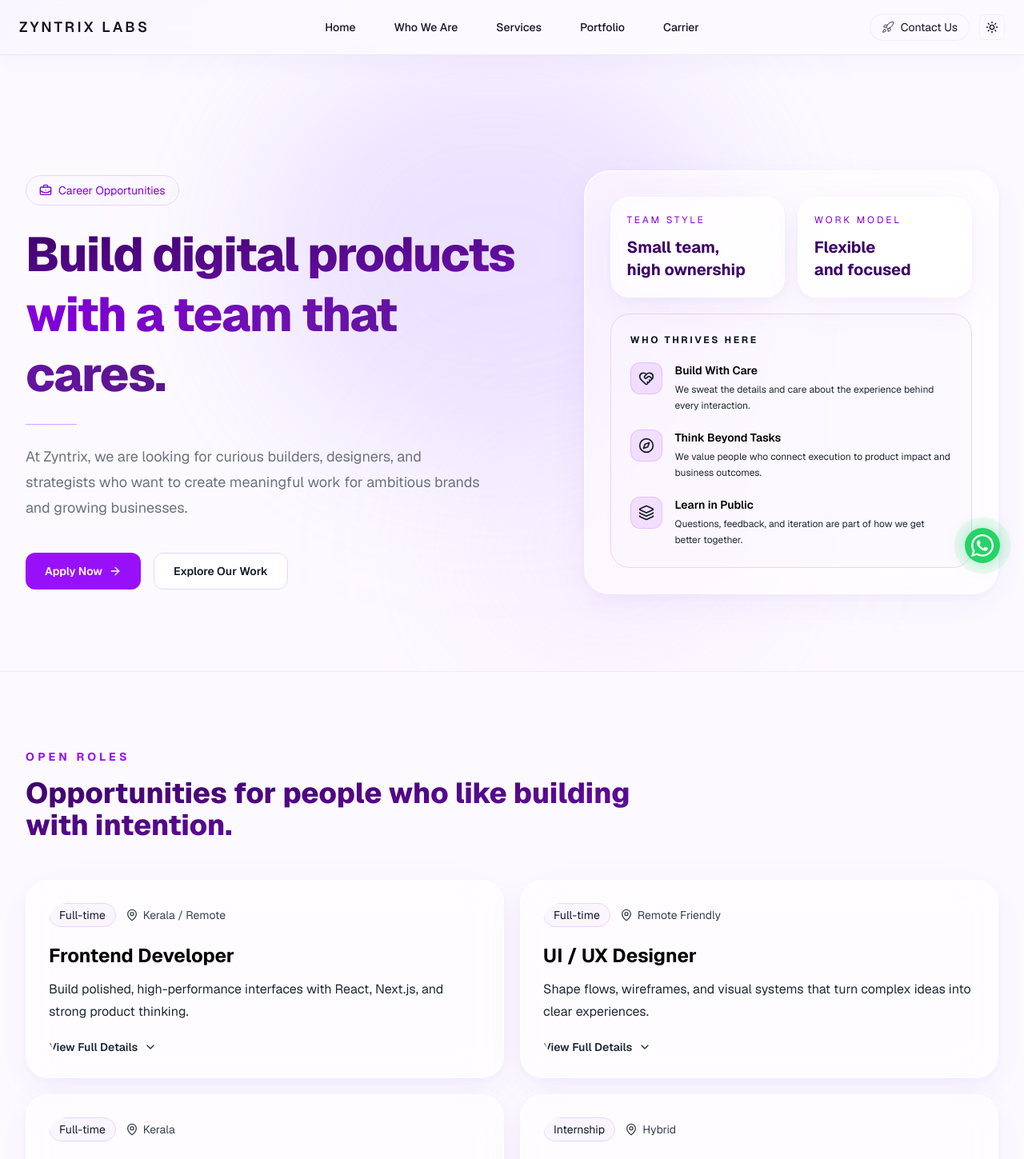
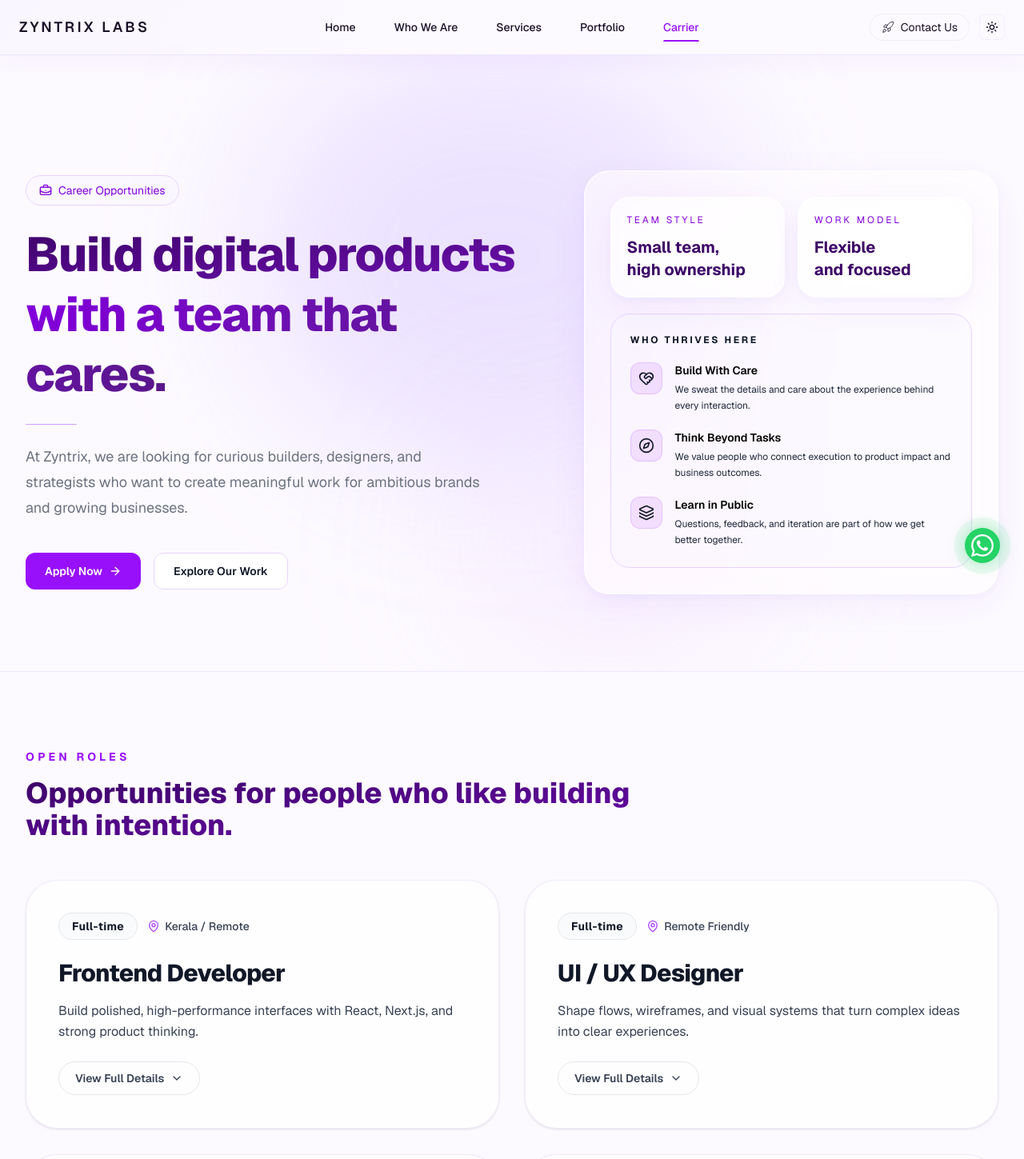
Before and after one commit to akshithjeevan/my-company-website, a Next.js app: page /Carrier in a window 1280 px wide. Shown: the top 1449 px of the page at 80% size. Built offline with nearby package versions, Linux system fonts and the light colour scheme.

Commit message:
ui design 90% completed

```diff
--- a/app/Carrier/page.tsx
+++ b/app/Carrier/page.tsx
@@ -284,96 +284,109 @@
             </h2>
           </div>
 
-          <div className="grid gap-5 lg:grid-cols-2 items-start">
+          <div className="grid gap-8 lg:grid-cols-2 items-start">
             {openings.map((role) => {
               const isOpen = expandedRole === role.title;
               return (
                 <article
                   key={role.title}
-                  className={`group relative rounded-[1.75rem] border glass-card dark:bg-[rgba(14,9,28,0.65)] p-7 transition-all duration-500 hover:-translate-y-1 dark:hover:translate-y-0 hover:shadow-lg dark:hover:shadow-none ${isOpen
-                    ? "border-purple-400 dark:border-purple-500/50 bg-purple-50 dark:bg-purple-500/[0.05] shadow-[0_0_50px_rgba(168,85,247,0.15)] dark:shadow-[0_0_50px_rgba(168,85,247,0.1)]"
-                    : "border-purple-200/60 dark:border-purple-500/22 hover:border-purple-400/60 dark:hover:border-purple-500/30 hover:bg-purple-50/50 dark:hover:bg-white/[0.03] shadow-sm dark:shadow-none"
+                  className={`group relative rounded-[2.5rem] border p-8 sm:p-10 transition-all duration-500 overflow-hidden ${isOpen
+                    ? "border-purple-500/50 bg-white/95 dark:bg-[rgba(20,12,45,0.85)] shadow-[0_10px_40px_rgba(139,92,246,0.15)] dark:shadow-[0_0_50px_rgba(168,85,247,0.2)]"
+                    : "border-border dark:border-purple-500/25 bg-white/80 dark:bg-[rgba(14,9,28,0.65)] hover:border-purple-500/50 hover:bg-white dark:hover:bg-[rgba(20,12,45,0.90)] hover:-translate-y-2 hover:shadow-[0_8px_32px_rgba(139,92,246,0.15)] dark:hover:shadow-[0_0_50px_rgba(109,40,217,0.32)] shadow-sm dark:shadow-none"
                     }`}
                 >
-                  <div className="relative flex h-full flex-col overflow-hidden rounded-[1.4rem]">
-                    {/* Top glow bar */}
-                    <div className={`absolute top-0 left-0 right-0 h-[2px] dark:h-px bg-gradient-to-r from-transparent via-purple-500/80 dark:via-purple-500/60 to-transparent transition-opacity duration-500 rounded-t-[1.75rem] ${isOpen ? "opacity-100" : "opacity-0 group-hover:opacity-100"}`} />
+                  {/* Dynamic Cyber-Grid & Ambient Orbs Background (Hover) */}
+                  <div className="absolute inset-0 -z-10 opacity-0 group-hover:opacity-100 transition-opacity duration-700 overflow-hidden rounded-[2.5rem]">
+                    {/* Grid Pattern */}
+                    <div className="absolute inset-0 bg-[linear-gradient(to_right,#8b5cf61a_1px,transparent_1px),linear-gradient(to_bottom,#8b5cf61a_1px,transparent_1px)] bg-[size:24px_24px] [mask-image:radial-gradient(ellipse_80%_80%_at_50%_50%,#000_20%,transparent_100%)] dark:bg-[linear-gradient(to_right,#a855f715_1px,transparent_1px),linear-gradient(to_bottom,#a855f715_1px,transparent_1px)]" />
+                    {/* Glowing Orbs */}
+                    <div className="absolute -top-20 -right-20 h-64 w-64 rounded-full bg-purple-500/20 blur-3xl group-hover:animate-pulse" />
+                    <div className="absolute -bottom-20 -left-20 h-64 w-64 rounded-full bg-indigo-500/20 blur-3xl group-hover:animate-[pulse_3s_ease-in-out_infinite]" />
+                  </div>
 
+                  <div className="relative flex h-full flex-col">
                     {/* Header row */}
-                    <div className="flex flex-wrap items-center gap-3 text-sm text-gray-700 dark:text-gray-500 mb-5">
-                      <span className={`rounded-full border px-3 py-1 transition-colors duration-300 ${isOpen ? "border-purple-500/40 text-gray-900 dark:text-purple-300 bg-purple-500/10" : "border-purple-200 dark:border-white/10 bg-purple-50 dark:bg-white/[0.04] text-gray-900 dark:text-gray-400"
+                    <div className="flex flex-wrap items-center gap-3 text-sm text-gray-700 dark:text-gray-500 mb-6">
+                      <span className={`rounded-full border px-4 py-1.5 font-bold tracking-wide transition-colors duration-300 ${isOpen ? "border-purple-500/50 text-purple-700 dark:text-purple-300 bg-purple-500/10" : "border-gray-200 dark:border-white/10 bg-gray-50 dark:bg-white/[0.04] text-gray-900 dark:text-gray-400 group-hover:border-purple-300 dark:group-hover:border-purple-500/30 group-hover:text-purple-600 dark:group-hover:text-purple-300"
                         }`}>
                         {role.type}
                       </span>
-                      <span className="inline-flex items-center gap-1.5">
-                        <MapPin className="h-4 w-4" />
+                      <span className="inline-flex items-center gap-1.5 font-medium">
+                        <MapPin className="h-4 w-4 text-purple-500" />
                         {role.location}
                       </span>
                     </div>
 
-                    <h3 className={`text-2xl font-bold transition-colors duration-300 ${isOpen ? "text-gray-900 dark:text-purple-200" : "text-black dark:text-white group-hover:text-gray-900 dark:group-hover:text-purple-100"
+                    <h3 className={`text-2xl sm:text-3xl font-extrabold tracking-tight transition-colors duration-300 ${isOpen ? "premium-text-gradient dark:text-white" : "text-gray-900 dark:text-white group-hover:premium-text-gradient"
                       }`}>{role.title}</h3>
-                    <p className="mt-3 text-base leading-7 text-gray-800 dark:text-gray-400">{role.description}</p>
+                    <p className="mt-4 text-base leading-relaxed text-gray-700 dark:text-gray-400">{role.description}</p>
 
                     {/* Toggle button */}
                     <button
                       onClick={() => toggle(role.title)}
-                      className={`mt-5 inline-flex items-center gap-2 text-sm font-semibold transition-all duration-300 ${isOpen ? "text-gray-900 dark:text-purple-400" : "text-gray-800 dark:text-gray-500 group-hover:text-gray-900 dark:group-hover:text-purple-400"
+                      className={`mt-6 inline-flex items-center gap-2 rounded-full border px-5 py-2.5 text-sm font-semibold transition-all duration-300 w-fit ${isOpen ? "border-purple-500/50 bg-purple-500/10 text-purple-700 dark:text-purple-300" : "border-gray-200 dark:border-white/10 bg-transparent text-gray-700 dark:text-gray-400 group-hover:border-purple-500/30 group-hover:text-purple-600 dark:group-hover:text-purple-300 group-hover:bg-purple-50 dark:group-hover:bg-purple-500/10"
                         }`}
                     >
-                      {isOpen ? "Collapse" : "View Full Details"}
-                      <ChevronDown className={`h-4 w-4 transition-transform duration-300 ${isOpen ? "rotate-180" : ""}`} />
+                      {isOpen ? "Close Details" : "View Full Details"}
+                      <ChevronDown className={`h-4 w-4 transition-transform duration-500 ${isOpen ? "rotate-180" : ""}`} />
                     </button>
 
                     {/* Expandable panel */}
-                    {isOpen && (
-                      <div className="mt-6 space-y-5 border-t border-purple-200 dark:border-white/[0.07] pt-6">
-
+                    <div
+                      className={`grid transition-all duration-500 ease-in-out ${isOpen ? "grid-rows-[1fr] opacity-100 mt-8 pt-8 border-t border-purple-200 dark:border-white/[0.07]" : "grid-rows-[0fr] opacity-0 mt-0 pt-0 border-t border-transparent"
+                        }`}
+                    >
+                      <div className="overflow-hidden space-y-8">
+                        {/* Responsibilities */}
                         <div>
-                          <p className="text-xs font-bold uppercase tracking-[0.2em] text-gray-900 dark:text-purple-500 mb-3 transition-colors duration-300">Responsibilities</p>
-                          <ul className="space-y-2">
+                          <p className="text-xs font-bold uppercase tracking-[0.2em] text-purple-600 dark:text-purple-500 mb-4">Responsibilities</p>
+                          <ul className="space-y-3">
                             {role.responsibilities.map((r) => (
-                              <li key={r} className="flex items-start gap-2 text-sm leading-6 text-black/80 dark:text-gray-300">
-                                <span className="mt-1.5 h-1.5 w-1.5 shrink-0 rounded-full bg-purple-600 dark:bg-purple-500" />
+                              <li key={r} className="flex items-start gap-3 text-sm leading-relaxed text-gray-800 dark:text-gray-300">
+                                <span className="mt-1.5 h-1.5 w-1.5 shrink-0 rounded-full bg-gradient-to-r from-purple-600 to-indigo-600 shadow-[0_0_10px_rgba(168,85,247,0.8)]" />
                                 {r}
                               </li>
                             ))}
                           </ul>
                         </div>
 
+                        {/* Requirements */}
                         <div>
-                          <p className="text-xs font-bold uppercase tracking-[0.2em] text-gray-900 dark:text-purple-500 mb-3 transition-colors duration-300">Requirements</p>
-                          <ul className="space-y-2">
+                          <p className="text-xs font-bold uppercase tracking-[0.2em] text-purple-600 dark:text-purple-500 mb-4">Requirements</p>
+                          <ul className="space-y-3">
                             {role.requirements.map((r) => (
-                              <li key={r} className="flex items-start gap-2 text-sm leading-6 text-black/80 dark:text-gray-300">
-                                <span className="mt-1.5 h-1.5 w-1.5 shrink-0 rounded-full bg-purple-600 dark:bg-purple-500" />
+                              <li key={r} className="flex items-start gap-3 text-sm leading-relaxed text-gray-800 dark:text-gray-300">
+                                <span className="mt-1.5 h-1.5 w-1.5 shrink-0 rounded-full bg-gradient-to-r from-purple-600 to-indigo-600 shadow-[0_0_10px_rgba(168,85,247,0.8)]" />
                                 {r}
                               </li>
                             ))}
                           </ul>
                         </div>
 
+                        {/* Nice to Have */}
                         <div>
-                          <p className="text-xs font-bold uppercase tracking-[0.2em] text-gray-500 dark:text-gray-600 mb-3 transition-colors duration-300">Nice to Have</p>
-                          <ul className="space-y-2">
+                          <p className="text-xs font-bold uppercase tracking-[0.2em] text-gray-500 dark:text-gray-500 mb-4">Nice to Have</p>
+                          <ul className="space-y-3">
                             {role.niceToHave.map((r) => (
-                              <li key={r} className="flex items-start gap-2 text-sm leading-6 text-gray-800 dark:text-gray-500">
-                                <span className="mt-1.5 h-1.5 w-1.5 shrink-0 rounded-full bg-purple-900/30 dark:bg-gray-600" />
+                              <li key={r} className="flex items-start gap-3 text-sm leading-relaxed text-gray-600 dark:text-gray-500">
+                                <span className="mt-1.5 h-1.5 w-1.5 shrink-0 rounded-full bg-gray-400 dark:bg-gray-700" />
                                 {r}
                               </li>
                             ))}
                           </ul>
                         </div>
 
+                        <div className="pt-4 pb-2">
                           <Link
                             href={`mailto:info@Zyntrix.co.in?subject=Application — ${encodeURIComponent(role.title)}`}
-                          className="mt-2 inline-flex items-center gap-2 rounded-xl bg-purple-600 px-5 py-2.5 text-sm font-semibold text-white hover:bg-purple-500 hover:shadow-[0_0_25px_rgba(168,85,247,0.4)] transition-all duration-300"
+                            className="btn btn-outline hover-shimmer gap-2 w-full sm:w-auto"
                           >
                             Apply for this role
                             <ArrowRight className="h-4 w-4" />
                           </Link>
                         </div>
-                    )}
+                      </div>
+                    </div>
                   </div>
                 </article>
               );
--- a/app/WhoWeAre/page.tsx
+++ b/app/WhoWeAre/page.tsx
@@ -156,6 +156,11 @@
     <div className="relative isolate">
       <section className="relative overflow-hidden bg-background dark:bg-background text-foreground transition-colors duration-300 isolate">
         <div className="absolute inset-0 pointer-events-none bg-[linear-gradient(rgba(148,163,184,0.08)_1px,transparent_1px),linear-gradient(90deg,rgba(148,163,184,0.08)_1px,transparent_1px)] bg-[size:48px_48px] md:bg-[size:72px_72px] bg-center [mask-image:linear-gradient(to_bottom,rgba(0,0,0,0.4),transparent_85%)] opacity-20 -z-10" />
+
+        {/* Light Mode Specific Glow (Services style) */}
+        <div className="absolute top-0 left-1/2 -translate-x-1/2 w-[700px] h-[400px] bg-purple-400/20 blur-[100px] rounded-full pointer-events-none dark:hidden" />
+
+        {/* Dark Mode Specific Glows */}
         <div className="absolute inset-x-0 top-0 h-96 dark:bg-[radial-gradient(ellipse_at_top_left,rgba(139,92,246,0.25),transparent_50%),radial-gradient(ellipse_at_top_right,rgba(79,70,229,0.18),transparent_45%)] pointer-events-none" />
         <div className="absolute left-8 top-32 h-80 w-80 rounded-full dark:bg-purple-600/[0.28] blur-[140px] pointer-events-none" />
         <div className="absolute right-8 top-24 h-72 w-72 rounded-full dark:bg-indigo-500/[0.20] blur-[120px] pointer-events-none" />
--- a/app/components/Contact.tsx
+++ b/app/components/Contact.tsx
@@ -11,7 +11,7 @@
           impactful digital solutions and innovative products.
         </p>
 
-        <button className="rounded-full bg-primary px-8 py-3.5 text-white font-semibold transition-all duration-300 hover:bg-primary/90 hover:shadow-[0_8px_32px_rgba(109,40,217,0.25)] hover:scale-105 dark:bg-white dark:text-black dark:hover:bg-purple-500 dark:hover:text-white dark:hover:shadow-[0_0_20px_rgba(168,85,247,0.4)]">
+       <button className="btn btn-outline hover-shimmer">
           Let&apos;s Work Together
         </button>
       </div>
--- a/app/components/Header.tsx
+++ b/app/components/Header.tsx
@@ -1,11 +1,14 @@
 'use client';
 
 import Link from 'next/link';
+import { usePathname } from 'next/navigation';
 import { ModeToggle } from '@/components/ui/mode-toggle';
 import StarBorder from '../components/StarBorder';
 import { Rocket } from 'lucide-react';
 
 export default function Header() {
+  const pathname = usePathname();
+
   return (
     <header className="sticky top-0 z-50 border-b border-border bg-header-background backdrop-blur-xl px-6 py-4 text-foreground transition-colors duration-300 shadow-[0_8px_32px_rgba(109,40,217,0.05)] dark:shadow-[0_1px_40px_rgba(109,40,217,0.22),0_1px_0_rgba(139,92,246,0.28)]">
       <div className="mx-auto grid max-w-7xl grid-cols-[1fr_auto_1fr] items-center gap-6">
@@ -16,40 +19,34 @@
         </div>
 
         <nav className="flex items-center justify-center gap-6 text-sm">
-          <Link
-            href="/"
-            className="px-3 py-2 font-medium hover:text-purple-600"
-          >
-            Home
-          </Link>
-
-          <Link
-            href="/WhoWeAre"
-            className="px-3 py-2 font-medium hover:text-purple-600"
-          >
-            Who We Are
-          </Link>
-
-          <Link
-            href="/services"
-            className="px-3 py-2 font-medium hover:text-purple-600"
-          >
-            Services
-          </Link>
-
-          <Link
-            href="/portfolio"
-            className="px-3 py-2 font-medium hover:text-purple-600"
-          >
-            Portfolio
-          </Link>
-
-          <Link
-            href="/Carrier"
-            className="px-3 py-2 font-medium hover:text-purple-600"
-          >
-            Carrier
-          </Link>
+          {[
+            { href: '/', label: 'Home' },
+            { href: '/WhoWeAre', label: 'Who We Are' },
+            { href: '/services', label: 'Services' },
+            { href: '/portfolio', label: 'Portfolio' },
+            { href: '/Carrier', label: 'Carrier' },
+          ].map((link) => {
+            const isActive = pathname === link.href;
+            return (
+              <Link
+                key={link.href}
+                href={link.href}
+                className={`relative px-3 py-2 font-medium transition-colors ${
+                  isActive ? 'text-purple-600 dark:text-purple-400' : 'hover:text-purple-600 dark:hover:text-purple-400'
+                }`}
+              >
+                {link.label}
+                {/* Active Underline */}
+                {isActive && (
+                  <span className="absolute bottom-0 left-3 right-3 h-[2px] bg-purple-600 dark:bg-purple-500 rounded-t-md" />
+                )}
+                {/* Hover Underline (optional, but requested active underline specifically) */}
+                {!isActive && (
+                  <span className="absolute bottom-0 left-1/2 right-1/2 h-[2px] bg-purple-400 dark:bg-purple-500 opacity-0 transition-all duration-300 rounded-t-md group-hover:left-3 group-hover:right-3 group-hover:opacity-100" />
+                )}
+              </Link>
+            );
+          })}
         </nav>
 
         <div className="flex items-center justify-self-end gap-3">
```
Also changed, not shown: app/globals.css (+89 -1 lines), app/portfolio/page.tsx (+4 -4 lines). Lines whose indentation alone changed are shown as unchanged.
